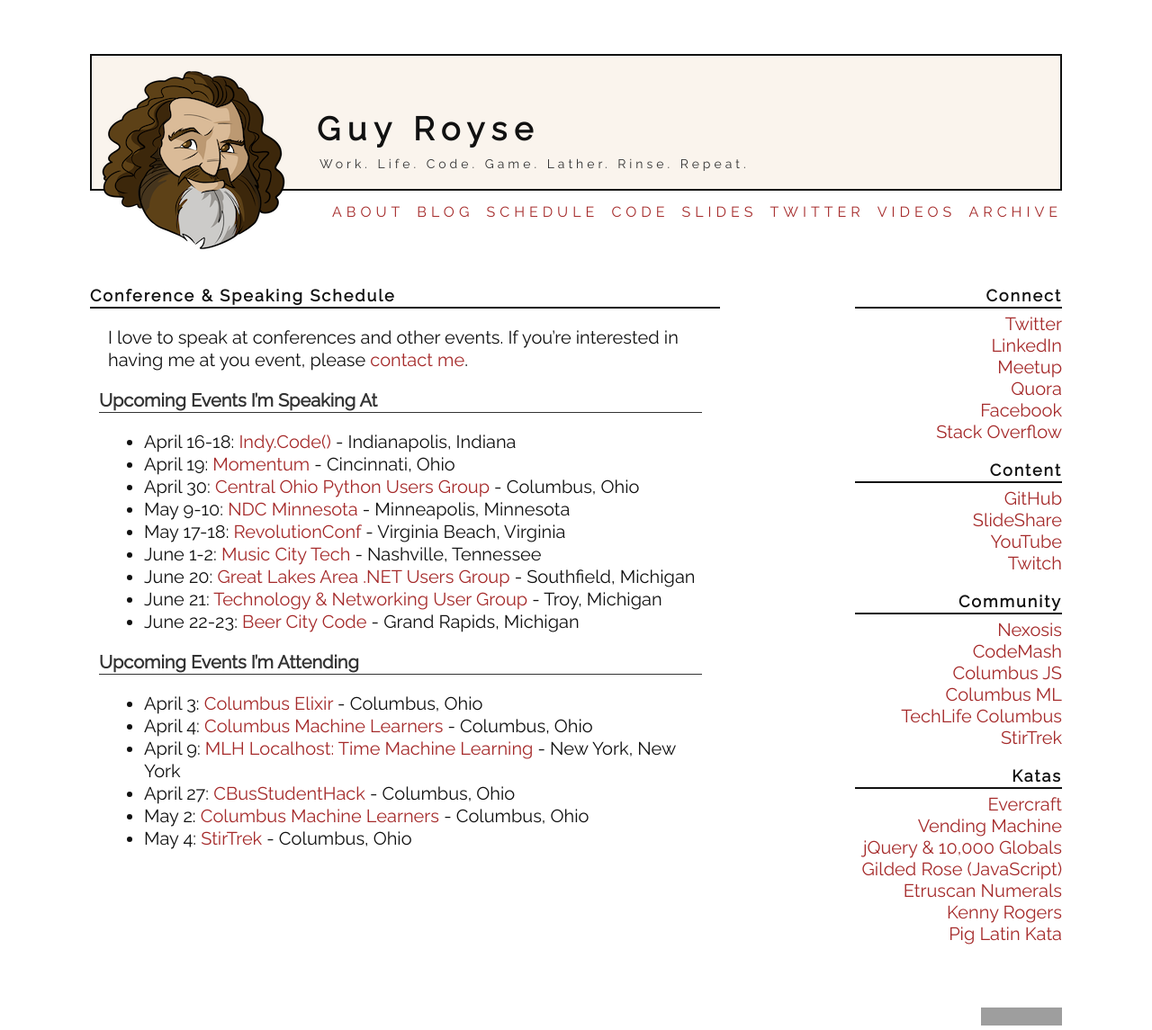
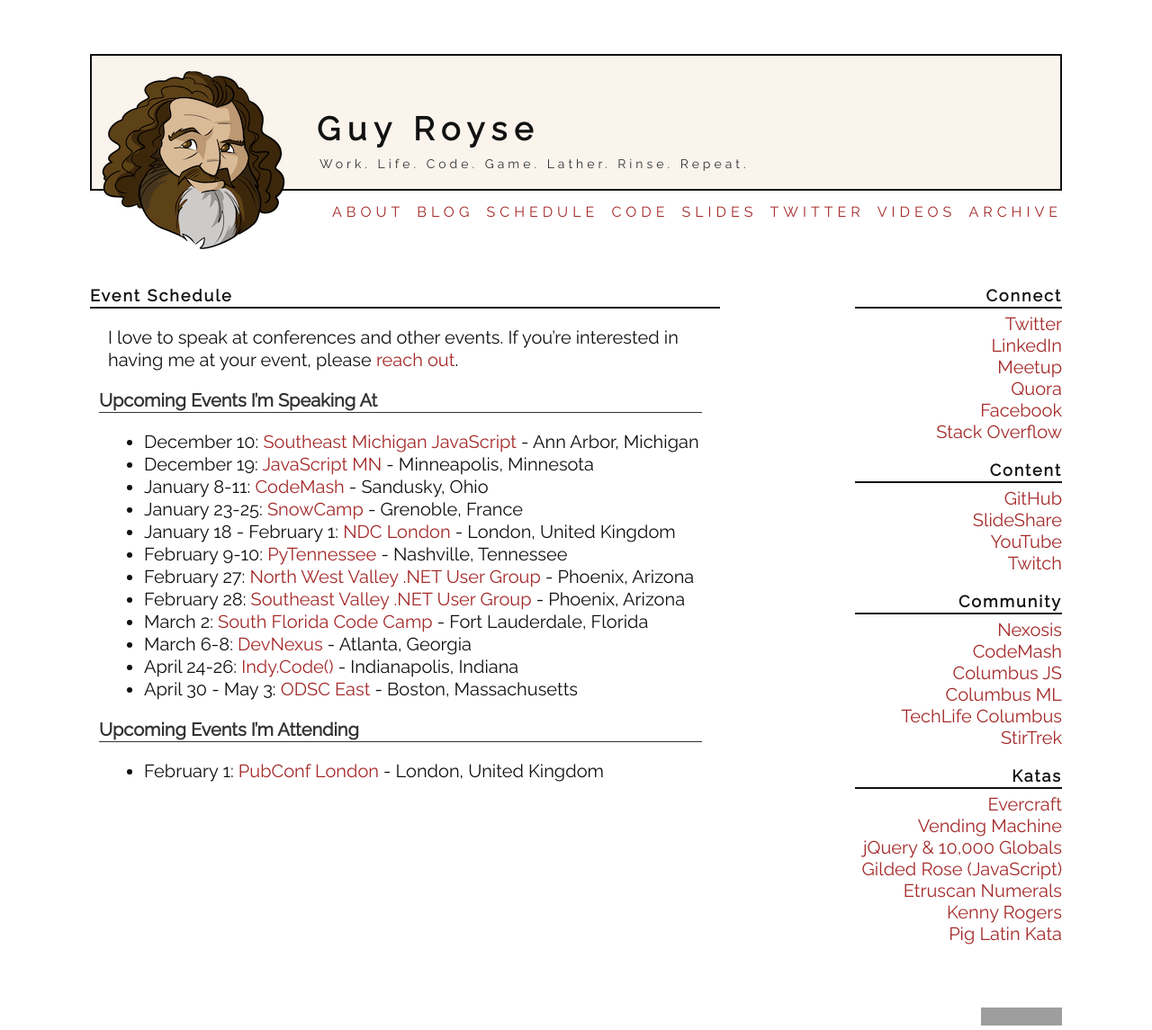
Before and after one commit to guyroyse/guyroyse.github.com, a Jekyll site: the page built from schedule/index.markdown, in a window 1280 px wide. Shown: the whole page at 90% size. Built offline with Jekyll 4.4.1, drawn with Linux system fonts in a browser that asks for light colours; grey boxes are pictures that could not be loaded.

Commit message:
updated event schedule

```diff
--- a/schedule/index.markdown
+++ b/schedule/index.markdown
@@ -1,27 +1,25 @@
 ---
 layout: page
-title: Conference & Speaking Schedule
+title: Event Schedule
 ---
 
-I love to speak at conferences and other events. If you're interested in having me at you event, please [contact me](mailto:guy@guyroyse.com).
+I love to speak at conferences and other events. If you're interested in having me at your event, please [reach out](mailto:guy@guyroyse.com).
 
 # Upcoming Events I'm Speaking At
 
-- April 16-18: [Indy.Code()](https://indycode.amegala.com/) - Indianapolis, Indiana
-- April 19: [Momentum](http://momentumdevcon.com/) - Cincinnati, Ohio
-- April 30: [Central Ohio Python Users Group](https://www.meetup.com/Central-Ohio-Python-Users-Group/) - Columbus, Ohio
-- May 9-10: [NDC Minnesota](https://ndcminnesota.com/) - Minneapolis, Minnesota
-- May 17-18: [RevolutionConf](https://revolutionconf.com/) - Virginia Beach, Virginia
-- June 1-2: [Music City Tech](http://www.musiccitytech.com/) - Nashville, Tennessee
-- June 20: [Great Lakes Area .NET Users Group](https://www.meetup.com/Great-Lakes-Area-NET-User-Group-GANG/) - Southfield, Michigan
-- June 21: [Technology & Networking User Group](https://www.meetup.com/Technology-Networking-User-Group/) - Troy, Michigan
-- June 22-23: [Beer City Code](http://beercitycode.com/) - Grand Rapids, Michigan
+- December 10: [Southeast Michigan JavaScript](https://www.meetup.com/SEM-JS/events/256735821/) - Ann Arbor, Michigan
+- December 19: [JavaScript MN](https://www.meetup.com/JavaScriptMN/events/tqfvfqyxqbjc/) - Minneapolis, Minnesota
+- January 8-11: [CodeMash](http://www.codemash.org/) - Sandusky, Ohio
+- January 23-25: [SnowCamp](https://snowcamp.io/en/) - Grenoble, France
+- January 18 - February 1: [NDC London](https://ndc-london.com/talk/an-introduction-to-webassembly/) - London, United Kingdom
+- February 9-10: [PyTennessee](https://www.pytennessee.org/) - Nashville, Tennessee
+- February 27: [North West Valley .NET User Group](https://www.meetup.com/NWVDNUG/events/256788926/) - Phoenix, Arizona
+- February 28: [Southeast Valley .NET User Group](https://www.meetup.com/sevdnug/events/256789033) - Phoenix, Arizona
+- March 2: [South Florida Code Camp](https://www.fladotnet.com/codecamp/SpeakerBio.aspx?SpeakerID=930) - Fort Lauderdale, Florida
+- March 6-8: [DevNexus](https://devnexus.com/speakers/1495) - Atlanta, Georgia
+- April 24-26: [Indy.Code()](https://indycode.amegala.com/) - Indianapolis, Indiana
+- April 30 - May 3: [ODSC East](https://odsc.com/boston) - Boston, Massachusetts
 
 # Upcoming Events I'm Attending
 
-- April 3: [Columbus Elixir](https://www.meetup.com/columbus-elixir/) - Columbus, Ohio
-- April 4: [Columbus Machine Learners](https://www.meetup.com/Columbus-Machine-Learners/) - Columbus, Ohio
-- April 9: [MLH Localhost: Time Machine Learning](https://www.eventbrite.com/e/time-machine-learning-natural-language-processing-with-nexosis-tickets-44558567876) - New York, New York
-- April 27: [CBusStudentHack](https://cbusstudenthack.org/) - Columbus, Ohio
-- May 2: [Columbus Machine Learners](https://www.meetup.com/Columbus-Machine-Learners/) - Columbus, Ohio
-- May 4: [StirTrek](https://www.stirtrek.com/) - Columbus, Ohio
+- February 1: [PubConf London](https://pubconf.io/) - London, United Kingdom
```
